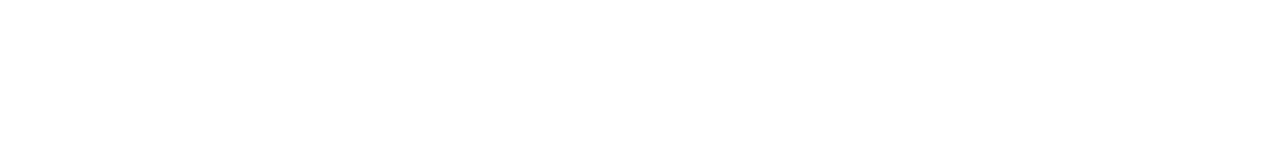
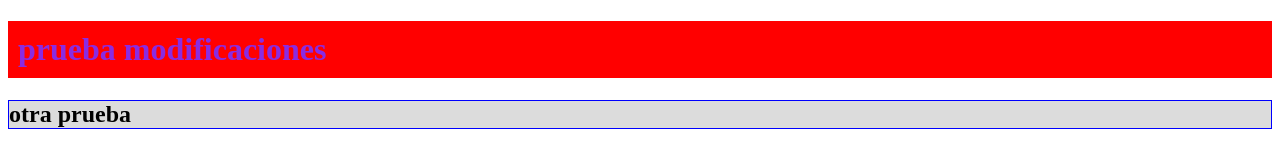
Before and after one commit to DALERIOS/probando-git, a plain HTML site: page index.html in a window 1280 px wide. Drawn offline with Linux system fonts and the light colour scheme.

Commit message:
agrego otra cossa

```diff
--- a/css/estilo.css
+++ b/css/estilo.css
@@ -0,0 +1,7 @@
+h1{color: blueviolet;
+    background-color: red;
+    padding: 10px;
+}
+h2{border: 1px solid blue;
+    background-color: gainsboro;
+}
--- a/index.html
+++ b/index.html
@@ -7,6 +7,8 @@
     <title>prueba git</title>
 </head>
 <body>
+    <h1>prueba modificaciones</h1>
+    <h2>otra prueba</h2>
 
 </body>
 </html>
```
